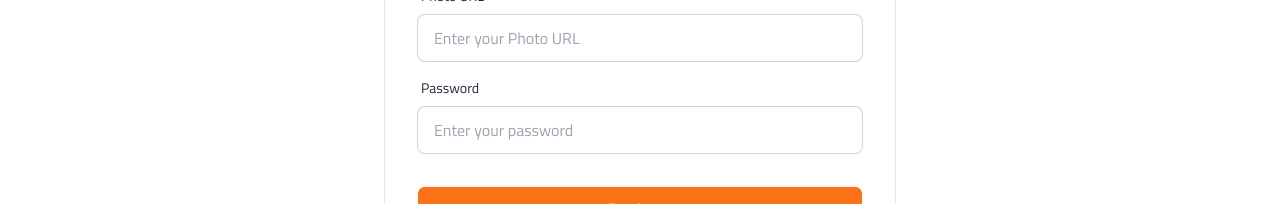
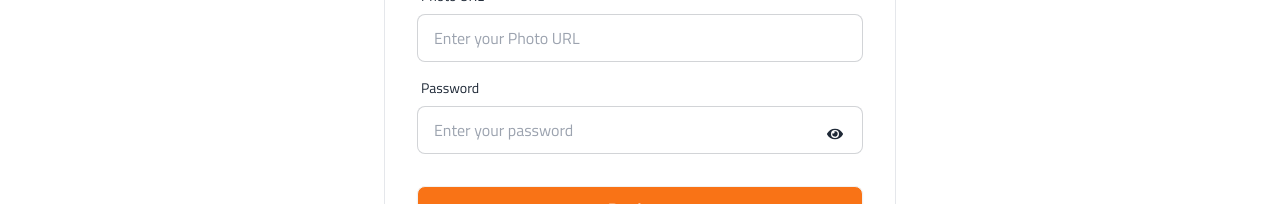
Before and after one commit to ahasan-ullah/Assignment-Nine-PH, a React (Vite) app: page /auth/register in a window 1280 px wide. Shown: the part 420-624 px from the top of the page. Built offline with nearby package versions, Linux system fonts and the light colour scheme; no server answers.

Commit message:
show hide password added

```diff
--- a/package.json
+++ b/package.json
@@ -13,6 +13,7 @@
     "firebase": "^11.0.2",
     "react": "^18.3.1",
     "react-dom": "^18.3.1",
+    "react-icons": "^5.3.0",
     "react-router-dom": "^6.28.0",
     "react-toastify": "^10.0.6",
     "swiper": "^11.1.15"
--- a/src/pages/Register.jsx
+++ b/src/pages/Register.jsx
@@ -3,12 +3,14 @@ import { Link, useNavigate } from "react-router-dom";
 import { AuthContext } from "../provider/AuthProvider";
 import { toast } from "react-toastify";
 import { Bounce } from "react-toastify";
-import 'react-toastify/dist/ReactToastify.css';
+import "react-toastify/dist/ReactToastify.css";
+import { FaEye } from "react-icons/fa";
 const Register = () => {
   const [error, setError] = useState({});
   const { createNewUser, setUser, updateUserProfile, googleSignIn } =
     useContext(AuthContext);
   const navigate = useNavigate();
+  const [show,setShow]=useState(false);
 
   const handleSubmit = (e) => {
     e.preventDefault();
@@ -111,6 +113,10 @@ const Register = () => {
       });
   };
 
+  const handleShow=()=>{
+    setShow(!show);
+  }
+
   return (
     <div className="flex items-center justify-center min-h-screen">
       <div className="card bg-base-100 w-full max-w-lg shrink-0 md:border">
@@ -154,17 +160,20 @@ const Register = () => {
               required
             />
           </div>
-          <div className="form-control">
+          <div className="form-control relative">
             <label className="label">
               <span className="label-text">Password</span>
             </label>
             <input
               name="pass"
-              type="password"
+              type={show?"text":"password"}
               placeholder="Enter your password"
               className="input input-bordered"
               required
             />
+            <button onClick={handleShow} className="absolute right-5 top-14">
+              <FaEye />
+            </button>
           </div>
           {error.password && (
             <label className="label text-xs text-red-500">
```
Also changed, not shown: 1 other file (tests, documents, lock files or other folders).
